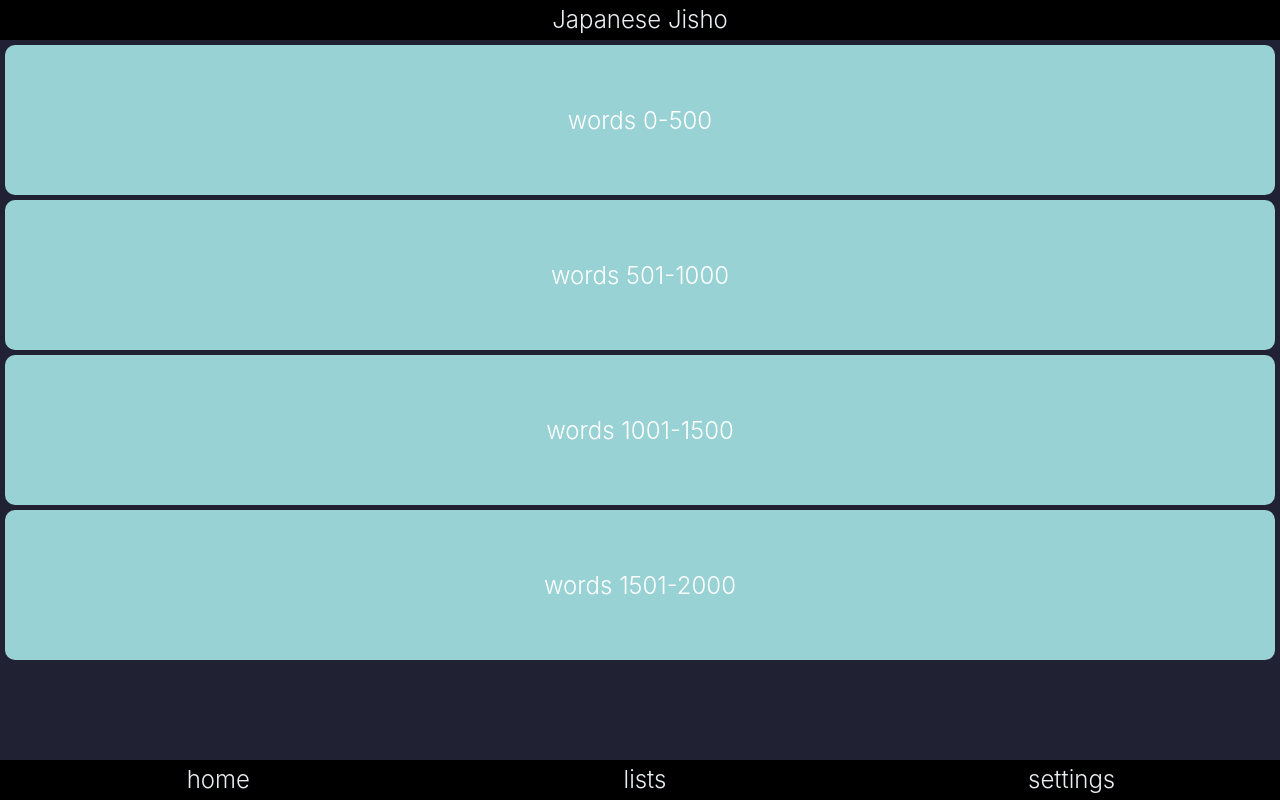
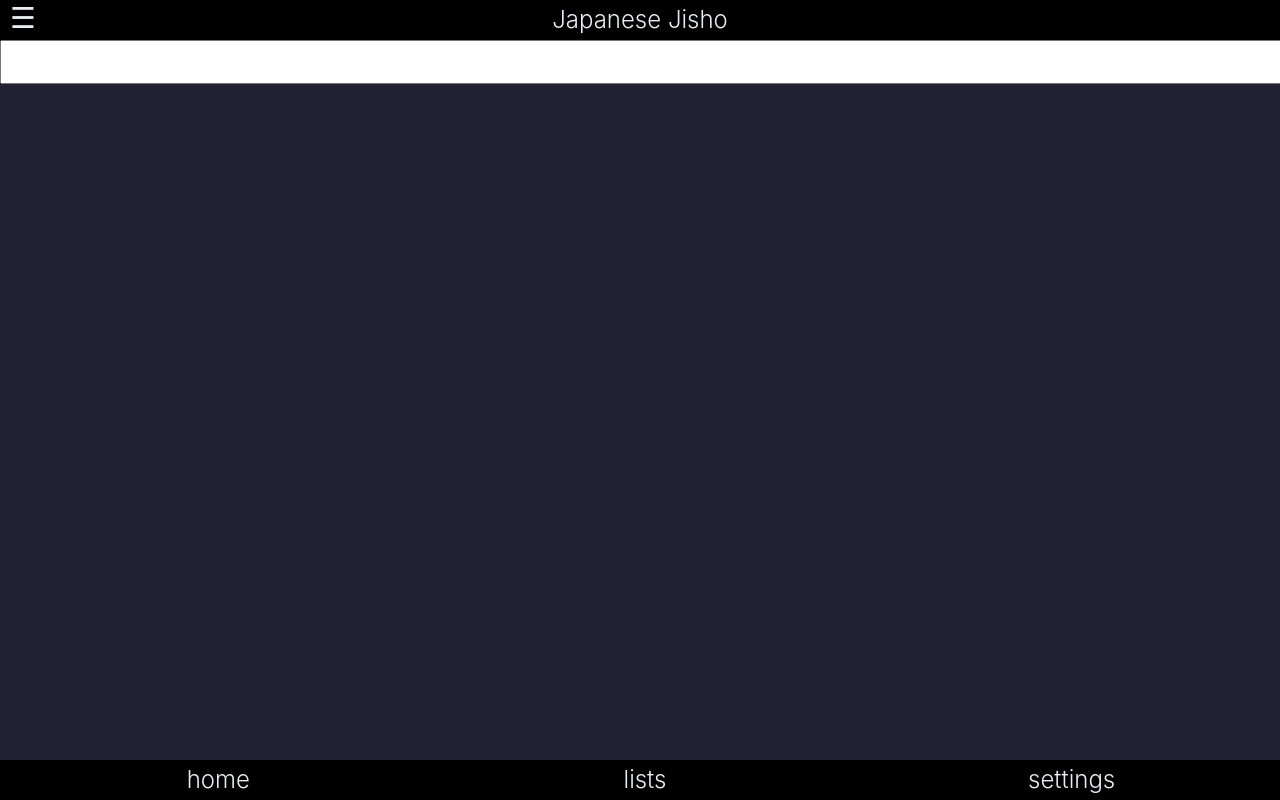
Before and after one commit to tasmankingsley/japanese-jisho, a Vue app: page / in a window 1280 px wide. Built offline with nearby package versions, Linux system fonts and the light colour scheme; no server answers; the database is empty.

Commit message:
basic search

```diff
--- a/database.rules.json
+++ b/database.rules.json
@@ -1,6 +1,6 @@
 {
   "rules": {
-    ".read": "now < 1664982000000",  // 2022-10-6
-    ".write": "now < 1664982000000",  // 2022-10-6
+    ".read": true,
+    ".write": false
   }
 }
--- a/src/App.vue
+++ b/src/App.vue
@@ -1,20 +1,46 @@
 <script setup>
+import Nav from './components/Nav.vue';
 import Menu from './components/Menu.vue';
+import Dictionary from './components/Dictionary.vue';
 import Word from './components/Word.vue';
 import Tabs from './components/Tabs.vue';
 import { store } from './components/store';
 
+// import { defineAsyncComponent } from 'vue'
+
+// const Dictionary = defineAsyncComponent(() =>
+//   import('./components/Dictionary.vue')
+// )
+
+function toggle_menu() {
+    if (store.nav_visable === false){
+        store.nav_visable = true;
+    } else {
+        store.nav_visable = false;
+    }
+}
 </script>
 
 <template>
-  <div class="header">Japanese Jisho</div>
+  <div v-if="store.nav_visible">
+    <Nav/>
+  </div>
+
+  <div class="header">
+    <span class="burger" @click="toggle_menu">☰</span>
+    <span>Japanese Jisho</span>
+  </div>
 
   <div class="grid">
     <div v-if="store.menu_visible">
       <Menu/>
     </div>
 
-    <div v-if="store.words1">
+    <div v-if="store.dictionary_visible">
+      <Dictionary/>
+    </div>
+
+    <div v-if="store.words">
       <Word/>
     </div>
 
@@ -36,6 +62,19 @@ import { store } from './components/store';
   background-color: black;
   text-align: center;
 }
+
+.burger {
+  position: fixed;
+  left: 10px;
+  top: 0px;
+  font-size: 1.8rem;
+  cursor: pointer;
+}
+
+.search {
+  float: right;
+}
+
 .grid {
   display: grid;
   grid-auto-flow: row;
--- /dev/null
+++ b/src/components/Dictionary.vue
@@ -0,0 +1,35 @@
+<script setup>
+import { store } from './store';
+import { jisho } from "../main";
+
+import { reactive, ref } from 'vue';
+
+let search = reactive({val: ''});
+
+function search_dict() {
+    store.search = search.val;
+    console.log(store.search)
+    store.words = true;
+}
+
+function refresh() {
+    store.words = false;
+}
+
+
+</script>
+
+<template>
+<input type="text" v-model="search.val" @keydown.enter="search_dict" @click="refresh" @keydown.delete="refresh"/>
+
+</template>
+
+<style scoped>
+input {
+    width: 100%;
+    height: 30px;
+    padding: 5px;
+    line-height: 30px;
+    font-size: 1.5rem;
+}
+</style>
--- a/src/components/Menu.vue
+++ b/src/components/Menu.vue
@@ -12,13 +12,6 @@ import { store } from './store';
     words 501-1000
 </div>
 
-<div class="menu-item">
-    words 1001-1500
-</div>
-
-<div class="menu-item">
-    words 1501-2000
-</div>
 
 </template>
 
--- /dev/null
+++ b/src/components/Nav.vue
@@ -0,0 +1,67 @@
+<script setup>
+import { store } from './store';
+
+</script>
+
+<template>
+<transition>
+    <div class="menu" v-if="store.nav_visable === true">
+        <div class="menu_options">
+            <span>Home</span>
+            <span>Dictionary</span>
+            <span>Word lists</span>
+            <span>Kana tables</span>
+            <span>Kanji table</span>
+            <span>Settings</span>
+        </div>
+    </div>
+</transition>
+</template>
+
+<style scoped>
+.menu {
+    font-size: 1.5rem;
+    background-color: #0c0c12;
+    color: #3658a6;
+    position: fixed;
+    width: 300px;
+    height: 100%;
+    top: 40px;
+    transition: width 0.3s;
+    z-index: 3;
+}
+
+.v-enter-active,
+.v-leave-active {
+    transition: all 0.3s ease;
+}
+.v-enter-from,
+.v-leave-to {
+    opacity: 0;
+    transform: translateX(-200px);
+}
+.menu_options {
+    display: grid;
+    grid-auto-flow: row;
+    grid-template-rows: repeat(7, 100px);
+    background-color: #0c0c12;
+    /* gap: 20px 0; */
+    /* text-align: left; */
+}
+
+span {
+    line-height: 100px;
+    cursor: pointer;
+    width: 100%;
+    height: 100%;
+    text-align: left;
+    text-indent: 25%;
+    /* text-justify: distribute; */
+    /* border-bottom: #fff 1px solid; */
+}
+
+span:hover {
+    background-color: #fff;
+}
+
+</style>
--- a/src/components/Word.vue
+++ b/src/components/Word.vue
@@ -1,15 +1,33 @@
 <script setup>
-import { jisho } from "../main";
+import { jisho } from '../main';
+import { store } from './store'
 
 // import { jisho1 } from './stores';
 
+let jisho_filter = [];
 let jisho1 = [];
 
-for (let i = 0; i < 500; i++) {
-  jisho1[i] = jisho[i];
+for (let i = 0; i < jisho.length; i++) {
+    let found_count = 0;
+    console.log(jisho[i].sense[0].gloss[0].text);
+
+
+    if (jisho[i].sense[0].gloss[0].text === store.search) {
+        jisho1[found_count] = jisho[i];
+        found_count++;
+    }
+
 }
+// console.log(jisho[i].sense[0].gloss[0].text)
 
-console.log(jisho);
+// jisho1 = jisho[i].sense[0].gloss[0].text
+
+// jisho1 = jisho_filter.filter(word => word === 'CD player');
+console.log(jisho1);
+
+// console.log(jisho);
+
+
 
 </script>
 
--- a/src/components/store.js
+++ b/src/components/store.js
@@ -1,9 +1,13 @@
 import { reactive } from 'vue';
 
 export let store = reactive({
-    menu_visible: true,
-    words1: false,
-    words2: false
+    nav_visible: true,
+    menu_visible: false,
+    dictionary_visible: true,
+    words: false,
+    words2: false,
+    search: ''
+
 });
 
 // export let jisho1 = reactive([]);
--- a/src/main.js
+++ b/src/main.js
@@ -1,5 +1,6 @@
 import { createApp } from 'vue'
 import './style.css'
+import { reactive } from 'vue'
 
 // Import the functions you need from the SDKs you need
 import { initializeApp } from "firebase/app";
@@ -37,7 +38,6 @@ get(child(dbRef, 'words')).then((snapshot) => {
 });
 
 
-
 import App from './App.vue'
 
 createApp(App).mount('#app')
--- a/vite.config.js
+++ b/vite.config.js
@@ -4,7 +4,7 @@ import vue from '@vitejs/plugin-vue'
 // https://vitejs.dev/config/
 export default defineConfig({
   plugins: [vue()],
-  base: '/japanese-jisho/',
+  // base: '/japanese-jisho/',
   build: {
     outDir: 'docs',
   },
```
Also changed, not shown: 5 other files (tests, documents, lock files or other folders).
